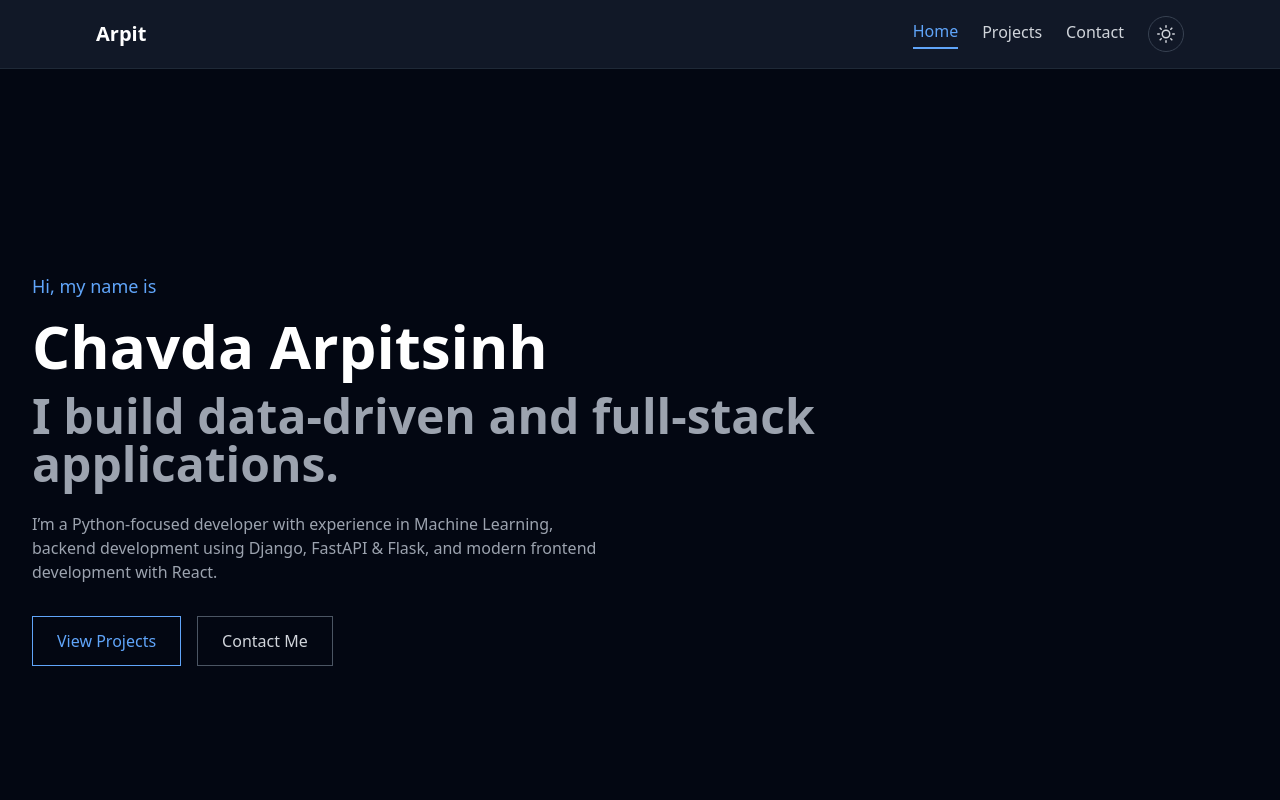
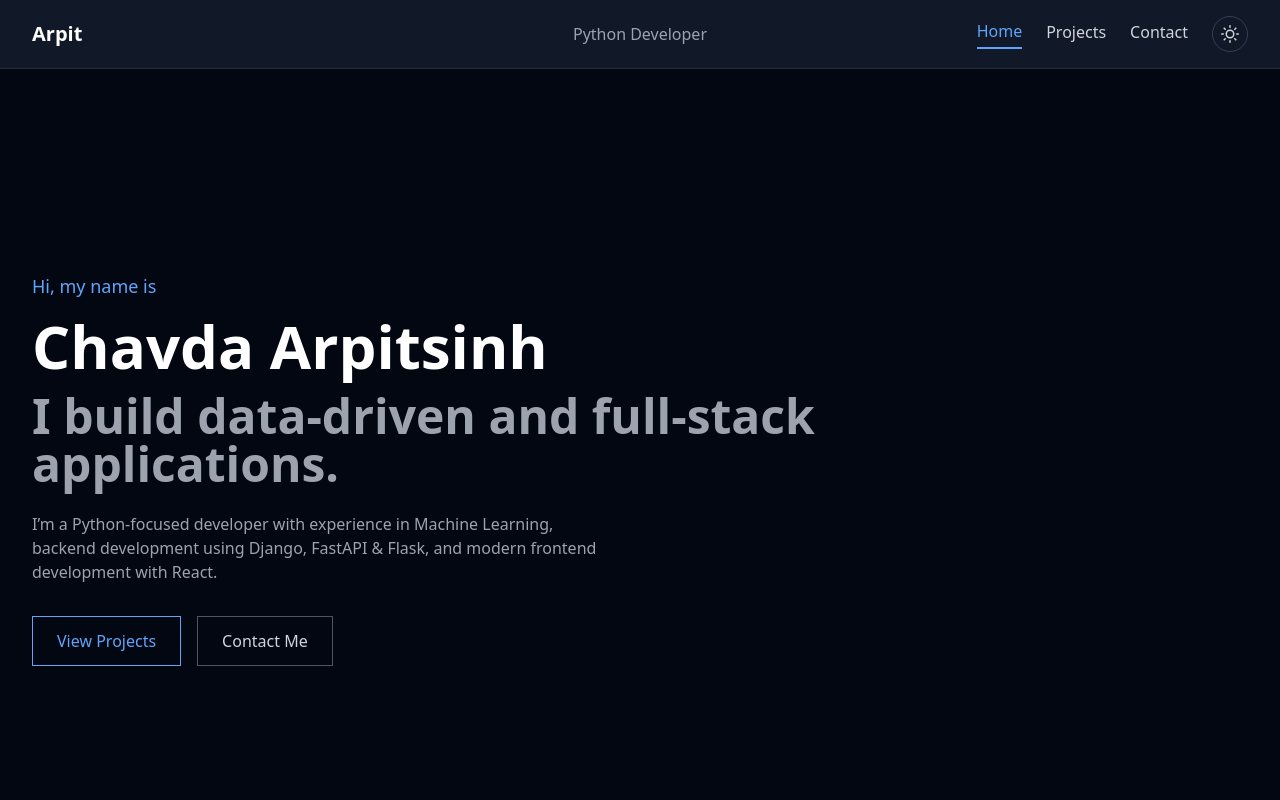
Before and after one commit to chavdaarpitsinh1248/portfolio, a React (Vite) app: page / in a window 1280 px wide. Shown: the top 800 px of the page. Built offline with nearby package versions, Linux system fonts and the light colour scheme.

Commit message:
style: add centered role text

```diff
--- a/src/components/Navbar.jsx
+++ b/src/components/Navbar.jsx
@@ -1,4 +1,4 @@
-import { NavLink } from "react-router-dom";
+import { NavLink, Link } from "react-router-dom";
 import { FiSun, FiMoon } from "react-icons/fi";
 import useTheme from "../hooks/useTheme";
 
@@ -14,14 +14,27 @@ function Navbar() {
 
   return (
     <nav className="sticky top-0 z-50 bg-white dark:bg-gray-900 border-b border-gray-200 dark:border-gray-800">
-      <div className="max-w-6xl mx-auto px-6 sm:px-8 py-4 flex items-center justify-between">
-        {/* Left: Brand */}
-        <h1 className="text-xl font-bold text-gray-900 dark:text-white">
-          Arpit
-        </h1>
+      <div className="w-full px-6 sm:px-8 py-4 grid grid-cols-3 items-center">
 
-        {/* Right: Nav links + theme toggle */}
-        <div className="flex items-center gap-6">
+        {/* LEFT: Brand */}
+        <div className="justify-self-start">
+          <Link
+            to="/"
+            className="text-xl font-bold text-gray-900 dark:text-white hover:text-blue-600 dark:hover:text-blue-400 transition-colors"
+          >
+            Arpit
+          </Link>
+        </div>
+
+        {/* CENTER: Role */}
+        <div className="justify-self-center">
+          <span className="text-sm sm:text-base font-large text-gray-600 dark:text-gray-400">
+            Python Developer
+          </span>
+        </div>
+
+        {/* RIGHT: Nav links + theme toggle */}
+        <div className="justify-self-end flex items-center gap-6">
           <NavLink to="/" className={linkClass}>
             Home
           </NavLink>
@@ -32,7 +45,6 @@ function Navbar() {
             Contact
           </NavLink>
 
-          {/* Theme Toggle Icon */}
           <button
             onClick={toggleTheme}
             aria-label="Toggle theme"
```
